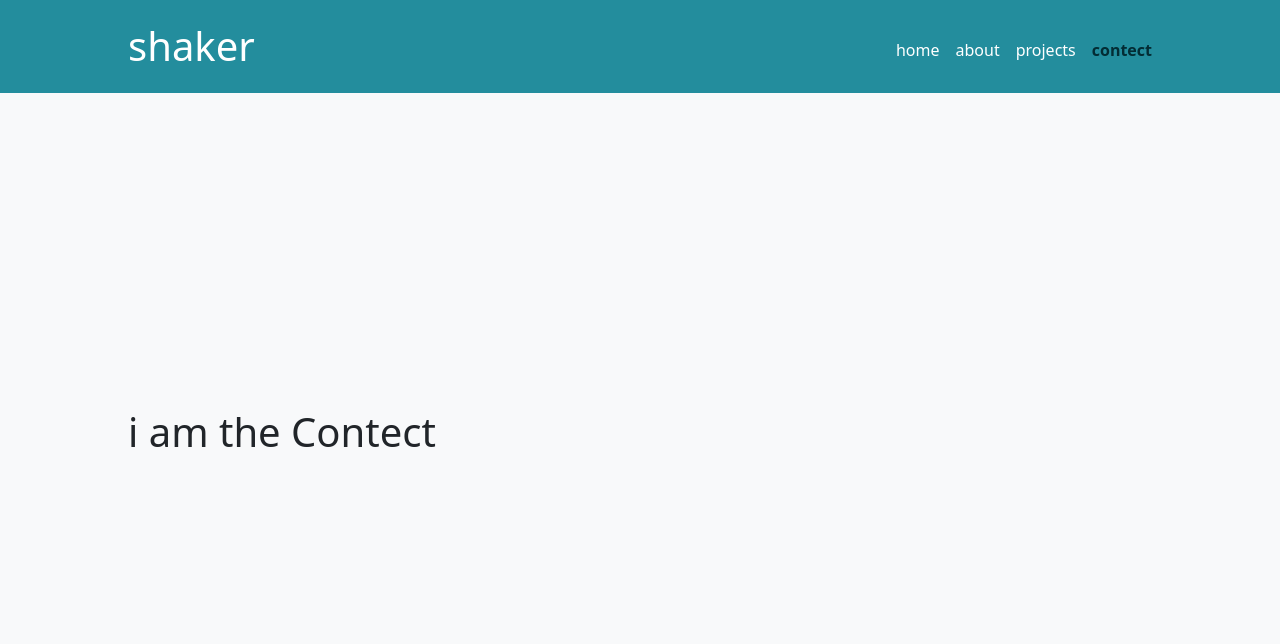
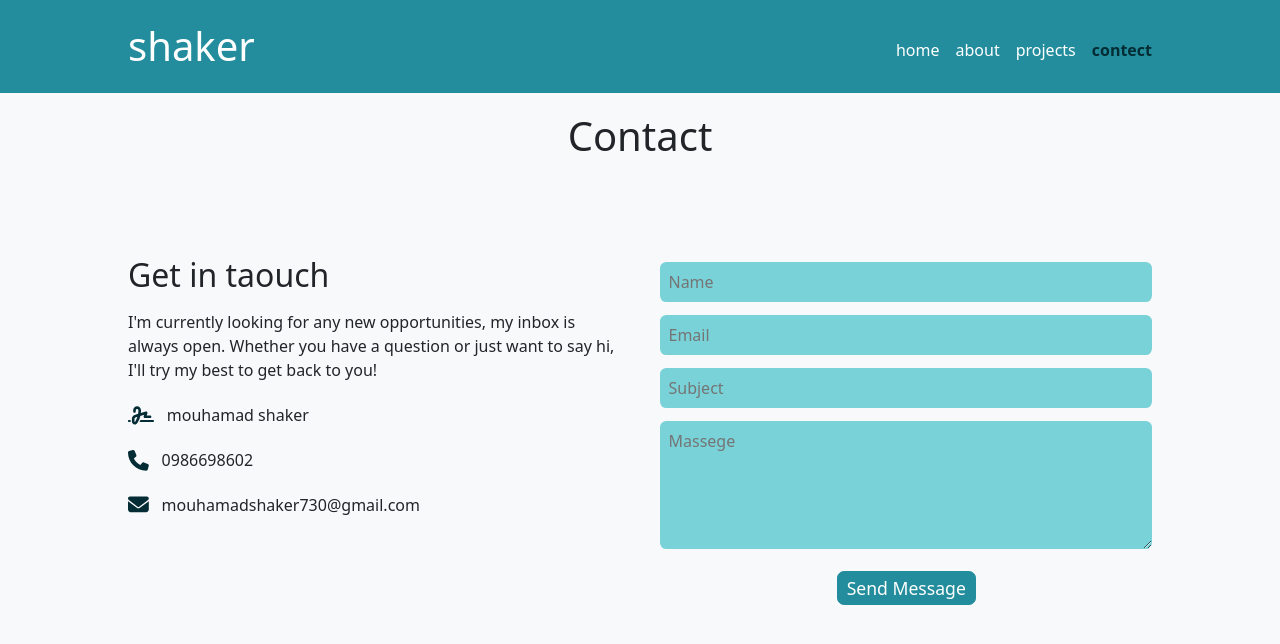
Before and after one commit to Mouhamad-Shaker-1/my-profile, a React (Vite) app: page /contect in a window 1280 px wide. Shown: the top 644 px of the page. Built offline with nearby package versions, Linux system fonts and the light colour scheme.

Commit message:
make contact page resposive and add action to it

```diff
--- a/src/App.css
+++ b/src/App.css
@@ -129,7 +129,7 @@
 
 }
 
-.about-title {
+.title {
     display: flex;
     justify-content: center;
     margin-bottom: .5em;
@@ -189,7 +189,7 @@
     height: 100%;
     display: flex;
     justify-content: space-between;
-    align-items: center;
+    align-items: flex-start;
     flex-wrap: wrap;
     gap: 1em;
     margin: 1em 0;
@@ -201,6 +201,7 @@
     display: flex;
     flex-direction: column;
     flex-grow: 1;
+    min-height: 447px;
     /* width: 100%; */
 }
 
@@ -300,3 +301,66 @@
 }
 
 /* ========== project detail section media ============ */
+
+
+/* ================= contact section =============== */
+
+.section-contact {
+    height: calc(100vh - 8rem);
+}
+
+.contianer-info-input {
+    display: flex;
+    flex-direction: column;
+    justify-content: space-between;
+}
+
+.contianer-info-contact h2 {
+    margin-bottom: .5em;
+}
+
+.contianer-inputs {
+    display: flex;
+    flex-direction: column;
+}
+
+.btn-contact {
+    margin: 1rem auto;
+}
+
+.contianer-info-icons {
+    margin: 1.3em 0;
+}
+
+.contianer-info-icons {
+    /* width: 30%; */
+    display: flex;
+    align-items: center;
+}
+
+.contianer-info-icons .icon {
+    color: #032c34;
+    height: 1.3rem;
+}
+
+
+/* ================= contact section media =============== */
+
+
+@media (min-width: 680px) {
+    .contianer-info-contact {
+        width: 48%;
+    }
+    .contianer-inputs {
+        width: 48%;
+    }
+    .contianer-info-input {
+        flex-direction: row;
+    }
+    .contianer-info-input {
+        margin: 6em 0;
+    }
+}
+
+
+/* ================= contact section media =============== */
--- a/src/App.jsx
+++ b/src/App.jsx
@@ -9,7 +9,7 @@ import {
 
 import Home from './pages/Home'
 import About from './pages/About'
-import Contect from './pages/Contect'
+import Contact, {action as contactAction} from './pages/Contact'
 import Projects, {loader as loaderProjects} from './pages/projects/Projects'
 import ProjectsDetail, {loader as loaderProjectsDetail} from './pages/projects/ProjectDetail'
 import Layout from './components/Layout'
@@ -26,7 +26,7 @@ function App() {
     <Route path='/' element={<Layout />}>
       <Route index element={<Home />} />
       <Route path='about' element={<About />} />
-      <Route path='contect' element={<Contect />} />
+      <Route path='contect' action={contactAction} element={<Contact />} />
       <Route path='projects' loader={loaderProjects} element={<Projects />} />
       <Route path='projects/:id' loader={loaderProjectsDetail} element={<ProjectsDetail />} />
     </Route>
--- a/src/components/project.jsx
+++ b/src/components/project.jsx
@@ -20,6 +20,8 @@ export default function Project(props) {
         )
     })
 
+    const x = 'asdfasdfasdfasdf asldkjfn dfjas fjk jfa  '
+
     return (
         <div className="project">
             <Link state={props.state} to={props.data.name}>
@@ -30,7 +32,12 @@ export default function Project(props) {
                     <div className="lang-projects-page">
                         {iconProject}
                     </div>
-                    <p className="description">{ props.data.description.substring(0, 210) + '....' }</p>
+                    <p className="description">{
+                        props.data.description.length > 210
+                            ? props.data.description.substring(0, 210).trim() + '....'
+                            : props.data.description
+                    }
+                    </p>
 
                 </div>
             </Link>
--- a/src/icons.js
+++ b/src/icons.js
@@ -2,6 +2,10 @@ import { faHtml5 } from '@fortawesome/free-brands-svg-icons'
 import { faCss3Alt } from '@fortawesome/free-brands-svg-icons'
 import { faJs } from '@fortawesome/free-brands-svg-icons'
 import { faReact } from '@fortawesome/free-brands-svg-icons'
+import { faSignature } from '@fortawesome/free-solid-svg-icons'
+import { faPhone } from '@fortawesome/free-solid-svg-icons'
+import { faEnvelope } from '@fortawesome/free-solid-svg-icons'
+
 
 const iconsLang = {
     HTML: {
@@ -19,7 +23,20 @@ const iconsLang = {
     react: {
         color: '#00D1F7',
         icon: faReact
-    }
+    },
+    name: {
+        color: '#000',
+        icon: faSignature
+    },
+    phone: {
+        color: '#000',
+        icon: faPhone
+    },
+    email: {
+        color: '#000',
+        icon: faEnvelope
+    },
+
 }
 
 export default iconsLang;
--- a/src/index.css
+++ b/src/index.css
@@ -85,6 +85,20 @@ p {
     margin: 0;
 }
 
+input, textarea {
+    border: none;
+    margin: .4em 0;
+    background-color: #78D2D8;
+    border-radius: .4em;
+    padding: .5em;
+}
+
+textarea {
+    height: 8rem;
+}
+
+
+
 @media (min-width: 680px) {
     nav {
         flex-direction: row;
--- a/src/pages/About.jsx
+++ b/src/pages/About.jsx
@@ -6,7 +6,7 @@ import { Link } from "react-router-dom"
 export default function About() {
     return (
         <section>
-            <h1 className='about-title'>About</h1>
+            <h1 className='title'>About</h1>
             <div className="container-info-img">
                 <div className="container-about-info">
                     <h2>Who am i?</h2>
--- /dev/null
+++ b/src/pages/Contact.jsx
@@ -0,0 +1,61 @@
+import { FontAwesomeIcon } from '@fortawesome/react-fontawesome'
+import { Form } from 'react-router-dom'
+
+import iconsLang from "../icons"
+
+export async function action({ request }) {
+    const formData = await request.formData()
+    // console.log(formData.get('email'))
+
+    // there you have do make a massege to email
+    return null
+}
+
+
+export default function Contact() {
+    return (
+        <section className='section-contact'>
+            <h1 className="title">Contact</h1>
+            <div className="contianer-info-input">
+
+                <div className="contianer-info-contact">
+                    <h2>Get in taouch</h2>
+                    <p>
+                        I'm currently looking for any new opportunities,
+                        my inbox is always open. Whether you have a question or just want to
+                        say hi, I'll try my best to get back to you!
+                    </p>
+
+                    <div className="contianer-info-icons">
+                        <FontAwesomeIcon
+                            className='icon'
+                            icon={iconsLang.name.icon} />
+                        <p>mouhamad shaker</p>
+                    </div>
+
+                    <div className="contianer-info-icons">
+                        <FontAwesomeIcon
+                            className='icon'
+                            icon={iconsLang.phone.icon} />
+                        <p>0986698602</p>
+                    </div>
+
+                    <div className="contianer-info-icons">
+                        <FontAwesomeIcon
+                            className='icon'
+                            icon={iconsLang.email.icon} />
+                        <p>mouhamadshaker730@gmail.com</p>
+                    </div>
+
+                </div>
+                <Form replace method="post" className='contianer-inputs' action="">
+                    <input name='name' placeholder='Name' type="text" />
+                    <input name='email' placeholder='Email' type="email" />
+                    <input name='subject' placeholder='Subject' type="text" />
+                    <textarea name='massege' placeholder='Massege' />
+                    <button className="btn-contact">Send Message</button>
+                </Form>
+            </div>
+        </section>
+    )
+}
--- a/src/pages/Contect.jsx
+++ /dev/null
@@ -1,10 +0,0 @@
-
-
-
-export default function Contect() {
-    return (
-        <section>
-            <h1>i am the Contect</h1>
-        </section>
-    )
-}
```
